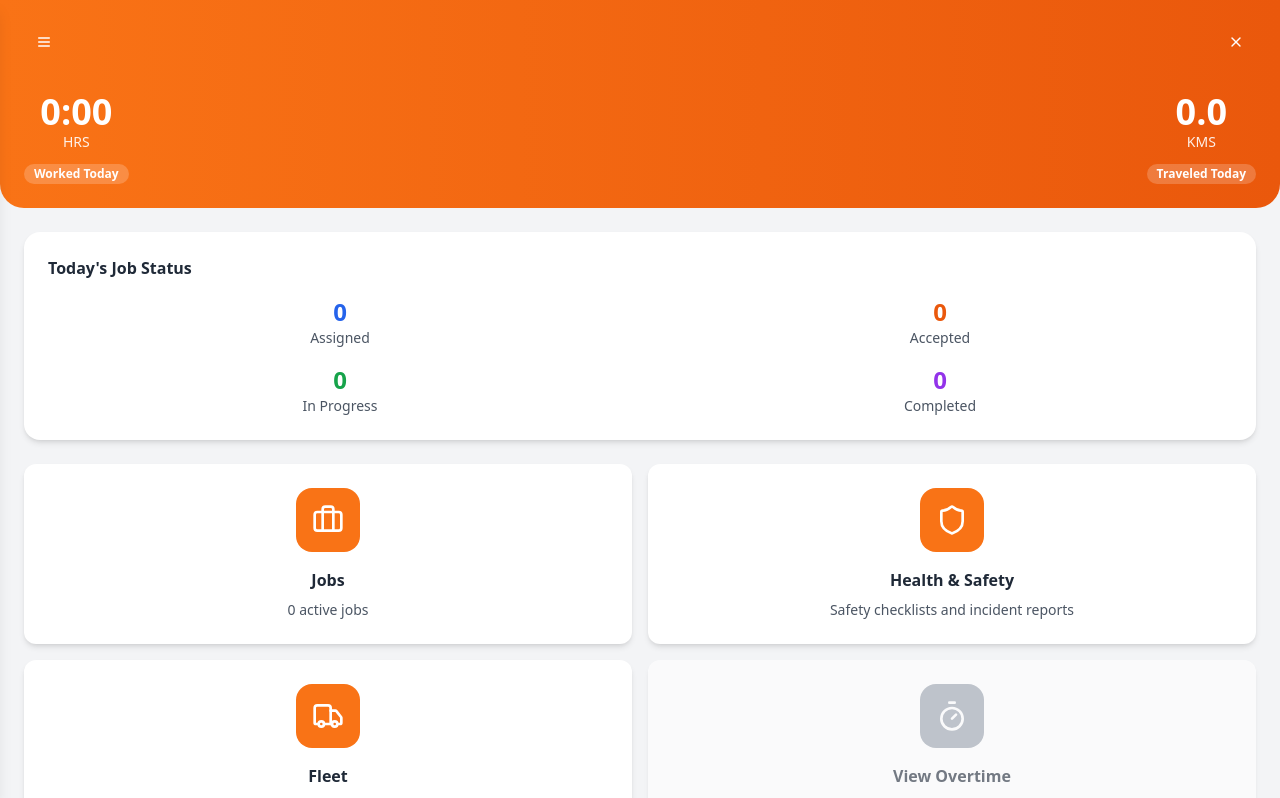
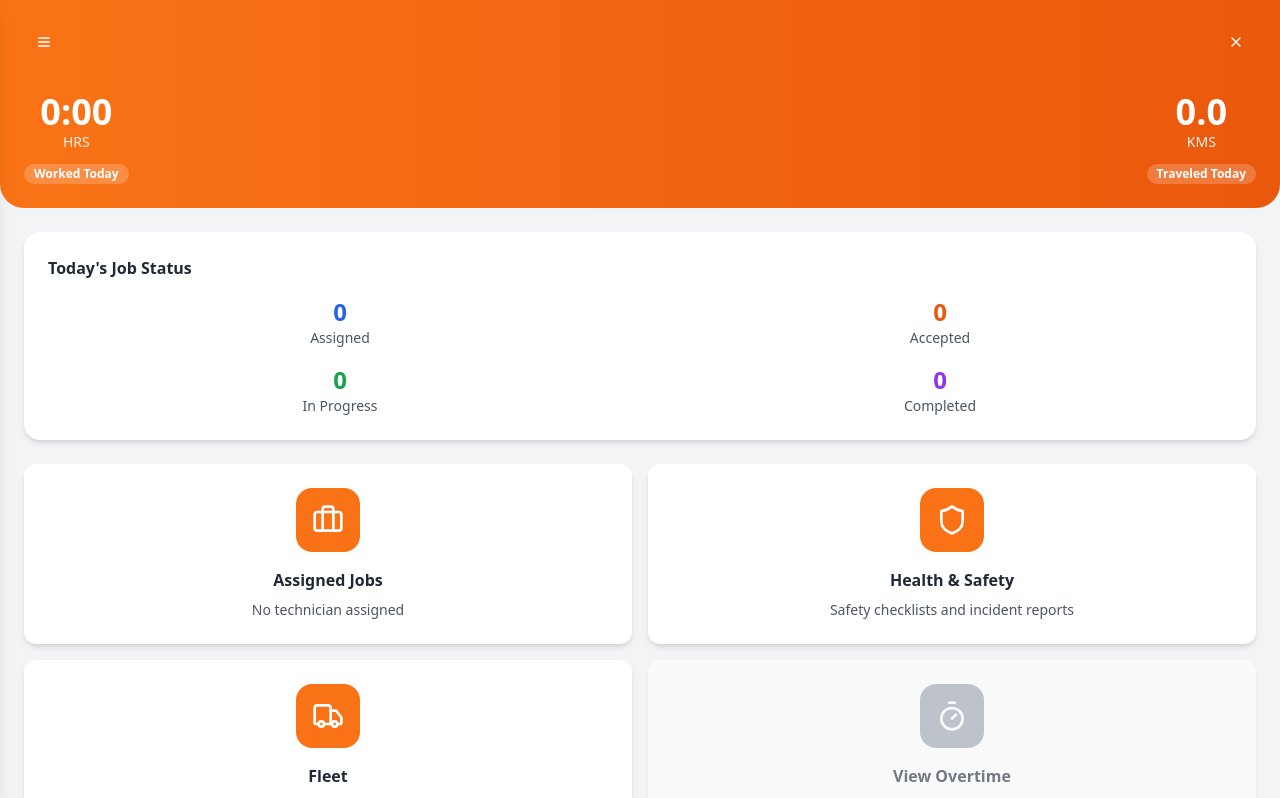
Before and after one commit to Tyzarmedia/FieldOps, a React (Vite) app: page /assistant-technician in a window 1280 px wide. Shown: the top 798 px of the page. Built offline with nearby package versions, Linux system fonts and the light colour scheme; sample sign-in values are in the browser's storage.

Commit message:
Update jobs card description for assistant context
cgen-7d3b7628f5ec45da9c96cf6e19eb9aa5

```diff
--- a/client/pages/AssistantTechnicianDashboard.tsx
+++ b/client/pages/AssistantTechnicianDashboard.tsx
@@ -120,11 +120,13 @@ export default function AssistantTechnicianDashboard() {
   const dashboardCards = [
     {
       id: "jobs",
-      title: "Jobs",
+      title: "Assigned Jobs",
       icon: Briefcase,
       color: "bg-orange-500",
-      description: `${stats.assignedJobs + stats.acceptedJobs + stats.inProgressJobs} active jobs`,
-      action: () => navigate("/technician/jobs"),
+      description: assignedTechnician
+        ? `${stats.totalJobs} jobs from technician (${stats.inProgressJobs} active)`
+        : "No technician assigned",
+      action: () => navigate("/assistant/jobs"),
     },
     {
       id: "safety",
```
